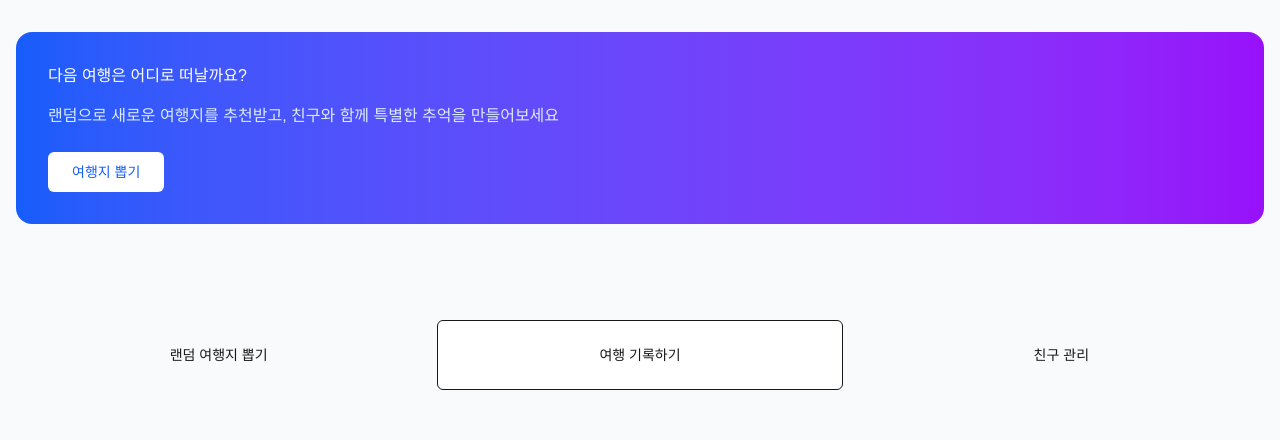
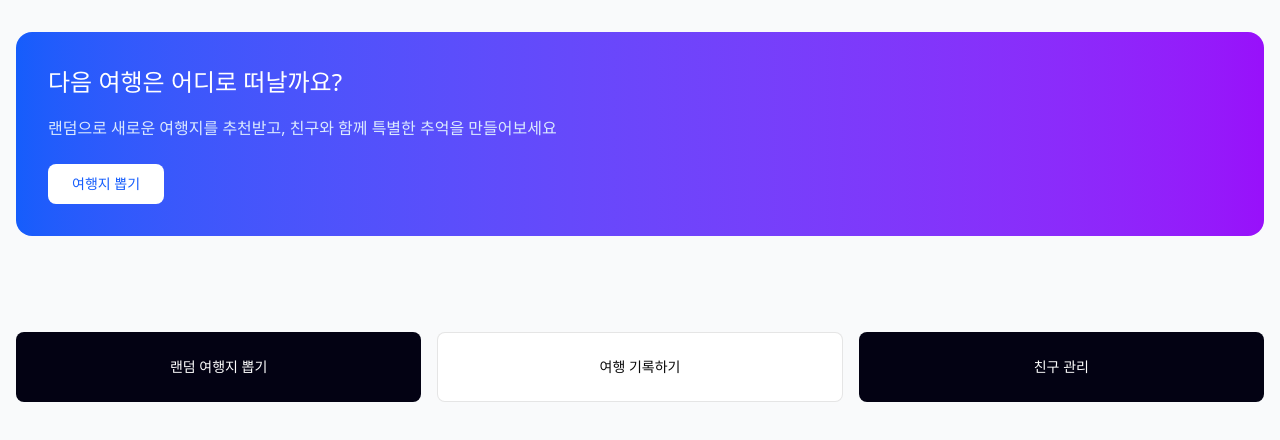
Before and after one commit to ho04029/random-travel, a Next.js app: page / in a window 1280 px wide. Shown: the top 440 px of the page. Built offline with nearby package versions, Linux system fonts and the light colour scheme.

Commit message:
design: global.css

```diff
--- a/app/globals.css
+++ b/app/globals.css
@@ -1,26 +1,183 @@
 @import 'tailwindcss';
 
+@custom-variant dark (&:is(.dark *));
+
 :root {
+  --font-size: 16px;
   --background: #ffffff;
-  --foreground: #171717;
+  --foreground: oklch(0.145 0 0);
+  --card: #ffffff;
+  --card-foreground: oklch(0.145 0 0);
+  --popover: oklch(1 0 0);
+  --popover-foreground: oklch(0.145 0 0);
+  --primary: #030213;
+  --primary-foreground: oklch(1 0 0);
+  --secondary: oklch(0.95 0.0058 264.53);
+  --secondary-foreground: #030213;
+  --muted: #ececf0;
+  --muted-foreground: #717182;
+  --accent: #e9ebef;
+  --accent-foreground: #030213;
+  --destructive: #d4183d;
+  --destructive-foreground: #ffffff;
+  --border: rgba(0, 0, 0, 0.1);
+  --input: transparent;
+  --input-background: #f3f3f5;
+  --switch-background: #cbced4;
+  --font-weight-medium: 500;
+  --font-weight-normal: 400;
+  --ring: oklch(0.708 0 0);
+  --chart-1: oklch(0.646 0.222 41.116);
+  --chart-2: oklch(0.6 0.118 184.704);
+  --chart-3: oklch(0.398 0.07 227.392);
+  --chart-4: oklch(0.828 0.189 84.429);
+  --chart-5: oklch(0.769 0.188 70.08);
+  --radius: 0.625rem;
+  --sidebar: oklch(0.985 0 0);
+  --sidebar-foreground: oklch(0.145 0 0);
+  --sidebar-primary: #030213;
+  --sidebar-primary-foreground: oklch(0.985 0 0);
+  --sidebar-accent: oklch(0.97 0 0);
+  --sidebar-accent-foreground: oklch(0.205 0 0);
+  --sidebar-border: oklch(0.922 0 0);
+  --sidebar-ring: oklch(0.708 0 0);
+}
+
+.dark {
+  --background: oklch(0.145 0 0);
+  --foreground: oklch(0.985 0 0);
+  --card: oklch(0.145 0 0);
+  --card-foreground: oklch(0.985 0 0);
+  --popover: oklch(0.145 0 0);
+  --popover-foreground: oklch(0.985 0 0);
+  --primary: oklch(0.985 0 0);
+  --primary-foreground: oklch(0.205 0 0);
+  --secondary: oklch(0.269 0 0);
+  --secondary-foreground: oklch(0.985 0 0);
+  --muted: oklch(0.269 0 0);
+  --muted-foreground: oklch(0.708 0 0);
+  --accent: oklch(0.269 0 0);
+  --accent-foreground: oklch(0.985 0 0);
+  --destructive: oklch(0.396 0.141 25.723);
+  --destructive-foreground: oklch(0.637 0.237 25.331);
+  --border: oklch(0.269 0 0);
+  --input: oklch(0.269 0 0);
+  --ring: oklch(0.439 0 0);
+  --font-weight-medium: 500;
+  --font-weight-normal: 400;
+  --chart-1: oklch(0.488 0.243 264.376);
+  --chart-2: oklch(0.696 0.17 162.48);
+  --chart-3: oklch(0.769 0.188 70.08);
+  --chart-4: oklch(0.627 0.265 303.9);
+  --chart-5: oklch(0.645 0.246 16.439);
+  --sidebar: oklch(0.205 0 0);
+  --sidebar-foreground: oklch(0.985 0 0);
+  --sidebar-primary: oklch(0.488 0.243 264.376);
+  --sidebar-primary-foreground: oklch(0.985 0 0);
+  --sidebar-accent: oklch(0.269 0 0);
+  --sidebar-accent-foreground: oklch(0.985 0 0);
+  --sidebar-border: oklch(0.269 0 0);
+  --sidebar-ring: oklch(0.439 0 0);
 }
 
 @theme inline {
   --color-background: var(--background);
   --color-foreground: var(--foreground);
-  --font-sans: var(--font-geist-sans);
-  --font-mono: var(--font-geist-mono);
+  --color-card: var(--card);
+  --color-card-foreground: var(--card-foreground);
+  --color-popover: var(--popover);
+  --color-popover-foreground: var(--popover-foreground);
+  --color-primary: var(--primary);
+  --color-primary-foreground: var(--primary-foreground);
+  --color-secondary: var(--secondary);
+  --color-secondary-foreground: var(--secondary-foreground);
+  --color-muted: var(--muted);
+  --color-muted-foreground: var(--muted-foreground);
+  --color-accent: var(--accent);
+  --color-accent-foreground: var(--accent-foreground);
+  --color-destructive: var(--destructive);
+  --color-destructive-foreground: var(--destructive-foreground);
+  --color-border: var(--border);
+  --color-input: var(--input);
+  --color-input-background: var(--input-background);
+  --color-switch-background: var(--switch-background);
+  --color-ring: var(--ring);
+  --color-chart-1: var(--chart-1);
+  --color-chart-2: var(--chart-2);
+  --color-chart-3: var(--chart-3);
+  --color-chart-4: var(--chart-4);
+  --color-chart-5: var(--chart-5);
+  --radius-sm: calc(var(--radius) - 4px);
+  --radius-md: calc(var(--radius) - 2px);
+  --radius-lg: var(--radius);
+  --radius-xl: calc(var(--radius) + 4px);
+  --color-sidebar: var(--sidebar);
+  --color-sidebar-foreground: var(--sidebar-foreground);
+  --color-sidebar-primary: var(--sidebar-primary);
+  --color-sidebar-primary-foreground: var(--sidebar-primary-foreground);
+  --color-sidebar-accent: var(--sidebar-accent);
+  --color-sidebar-accent-foreground: var(--sidebar-accent-foreground);
+  --color-sidebar-border: var(--sidebar-border);
+  --color-sidebar-ring: var(--sidebar-ring);
 }
 
-@media (prefers-color-scheme: dark) {
-  :root {
-    --background: #0a0a0a;
-    --foreground: #ededed;
+@layer base {
+  * {
+    @apply border-border outline-ring/50;
+  }
+
+  body {
+    @apply bg-background text-foreground;
+  }
+
+  /**
+  * Default typography styles for HTML elements (h1-h4, p, label, button, input).
+  * These are in @layer base, so Tailwind utility classes (like text-sm, text-lg) automatically override them.
+  */
+
+  html {
+    font-size: var(--font-size);
+  }
+
+  h1 {
+    font-size: var(--text-2xl);
+    font-weight: var(--font-weight-medium);
+    line-height: 1.5;
+  }
+
+  h2 {
+    font-size: var(--text-xl);
+    font-weight: var(--font-weight-medium);
+    line-height: 1.5;
+  }
+
+  h3 {
+    font-size: var(--text-lg);
+    font-weight: var(--font-weight-medium);
+    line-height: 1.5;
+  }
+
+  h4 {
+    font-size: var(--text-base);
+    font-weight: var(--font-weight-medium);
+    line-height: 1.5;
+  }
+
+  label {
+    font-size: var(--text-base);
+    font-weight: var(--font-weight-medium);
+    line-height: 1.5;
+  }
+
+  button {
+    font-size: var(--text-base);
+    font-weight: var(--font-weight-medium);
+    line-height: 1.5;
+  }
+
+  input {
+    font-size: var(--text-base);
+    font-weight: var(--font-weight-normal);
+    line-height: 1.5;
   }
 }
-
-body {
-  background: var(--background);
-  color: var(--foreground);
-  font-family: Arial, Helvetica, sans-serif;
-}
--- a/app/page.tsx
+++ b/app/page.tsx
@@ -1,5 +1,7 @@
+'use client';
+
 // import Image from 'next/image';
-import { useRouter } from 'next/router';
+import { useRouter } from 'next/navigation';
 import { Button } from './components/Button';
 
 export default function Home() {
@@ -9,7 +11,7 @@
     <div className="min-h-screen bg-gray-50">
       <div className="container mx-auto px-4 py-8">
         {/* Hero Section */}
-        <div className="mb-8 rounded-2xl bg-gradient-to-r from-blue-600 to-purple-600 p-8 text-white">
+        <div className="mb-8 rounded-2xl bg-linear-to-r from-blue-600 to-purple-600 p-8 text-white">
           <h1 className="mb-4">다음 여행은 어디로 떠날까요?</h1>
           <p className="mb-6 text-blue-100">
             랜덤으로 새로운 여행지를 추천받고, 친구와 함께 특별한 추억을
```
